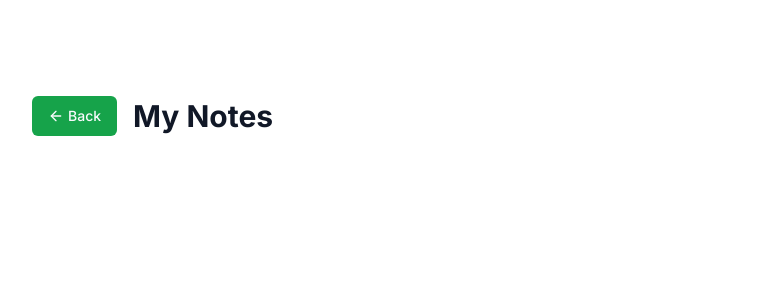
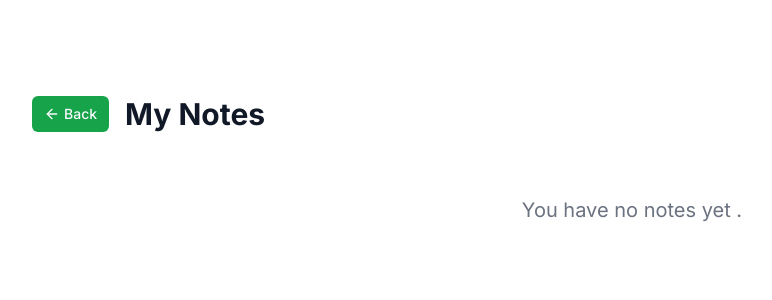
Before and after one commit to xonx4l/WritingPotion, a Next.js app: page /dashboard in a window 1280 px wide. Shown: the top 300 px of the page, without its empty margins (8-780 px from the left). Built offline with nearby package versions, Linux system fonts and the light colour scheme.

Commit message:
update all

```diff
--- a/package.json
+++ b/package.json
@@ -10,6 +10,7 @@
   },
   "dependencies": {
     "@clerk/nextjs": "^4.26.2",
+    "@radix-ui/react-separator": "^1.0.3",
     "@radix-ui/react-slot": "^1.0.2",
     "class-variance-authority": "^0.7.0",
     "clsx": "^2.0.0",
--- a/src/app/dashboard/page.tsx
+++ b/src/app/dashboard/page.tsx
@@ -3,6 +3,7 @@ import { Button } from "@/components/ui/button";
 import Link from "next/link";
 import React from 'react'
 import { UserButton } from "@clerk/nextjs";
+import { Separator } from "@radix-ui/react-separator";
 
 type Props = {};
 
@@ -15,7 +16,7 @@ const DashboardPage = (props: Props) => {
              <div className ="flex justify-between  items-center md:flex-row flex-col">
                 <div className= "flex items-center">
                     <Link href='/'>
-                        <Button className="bg-green-600">
+                        <Button className="bg-green-600" size="sm">
                             <ArrowLeft className="mr-1 w-4 h-4" />
                             Back</Button>
                     </Link>
@@ -25,6 +26,15 @@ const DashboardPage = (props: Props) => {
                     <UserButton />
                 </div>
              </div>
+
+             <div className="h-8"></div>
+             <Separator />
+             <div className="h-8"></div>
+             {/* list all the notes */}
+             {/* TODO conditionally rendered */}
+             <div className="text-center">
+                <h2 className="text-xl text-gray-500">You have no notes yet .</h2>
+             </div>
           </div>
         </div>
         </>
--- /dev/null
+++ b/src/components/ui/separator.tsx
@@ -0,0 +1,31 @@
+"use client"
+
+import * as React from "react"
+import * as SeparatorPrimitive from "@radix-ui/react-separator"
+
+import { cn } from "@/lib/utils"
+
+const Separator = React.forwardRef<
+  React.ElementRef<typeof SeparatorPrimitive.Root>,
+  React.ComponentPropsWithoutRef<typeof SeparatorPrimitive.Root>
+>(
+  (
+    { className, orientation = "horizontal", decorative = true, ...props },
+    ref
+  ) => (
+    <SeparatorPrimitive.Root
+      ref={ref}
+      decorative={decorative}
+      orientation={orientation}
+      className={cn(
+        "shrink-0 bg-border",
+        orientation === "horizontal" ? "h-[1px] w-full" : "h-full w-[1px]",
+        className
+      )}
+      {...props}
+    />
+  )
+)
+Separator.displayName = SeparatorPrimitive.Root.displayName
+
+export { Separator }
```
Also changed, not shown: 1 other file (tests, documents, lock files or other folders).
